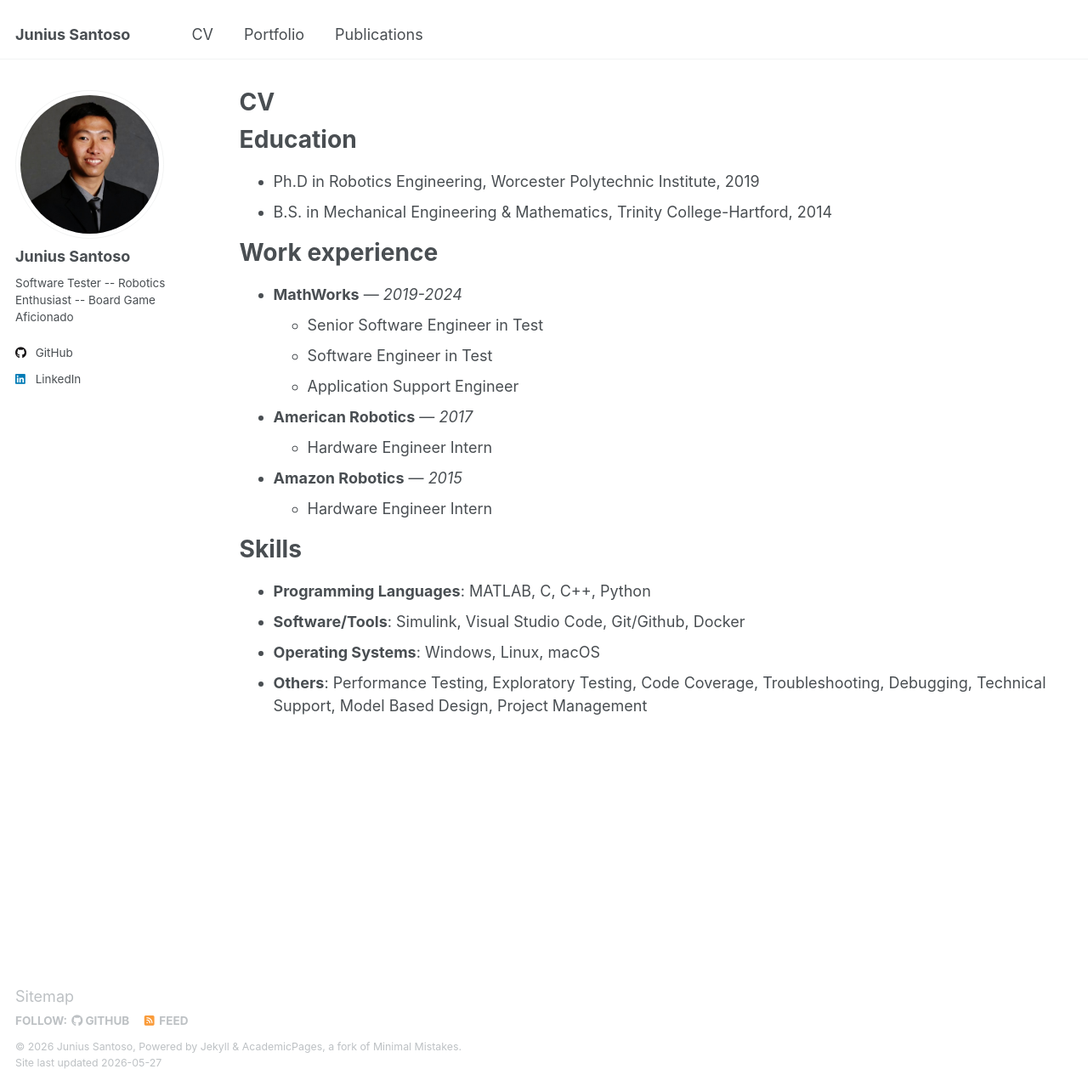
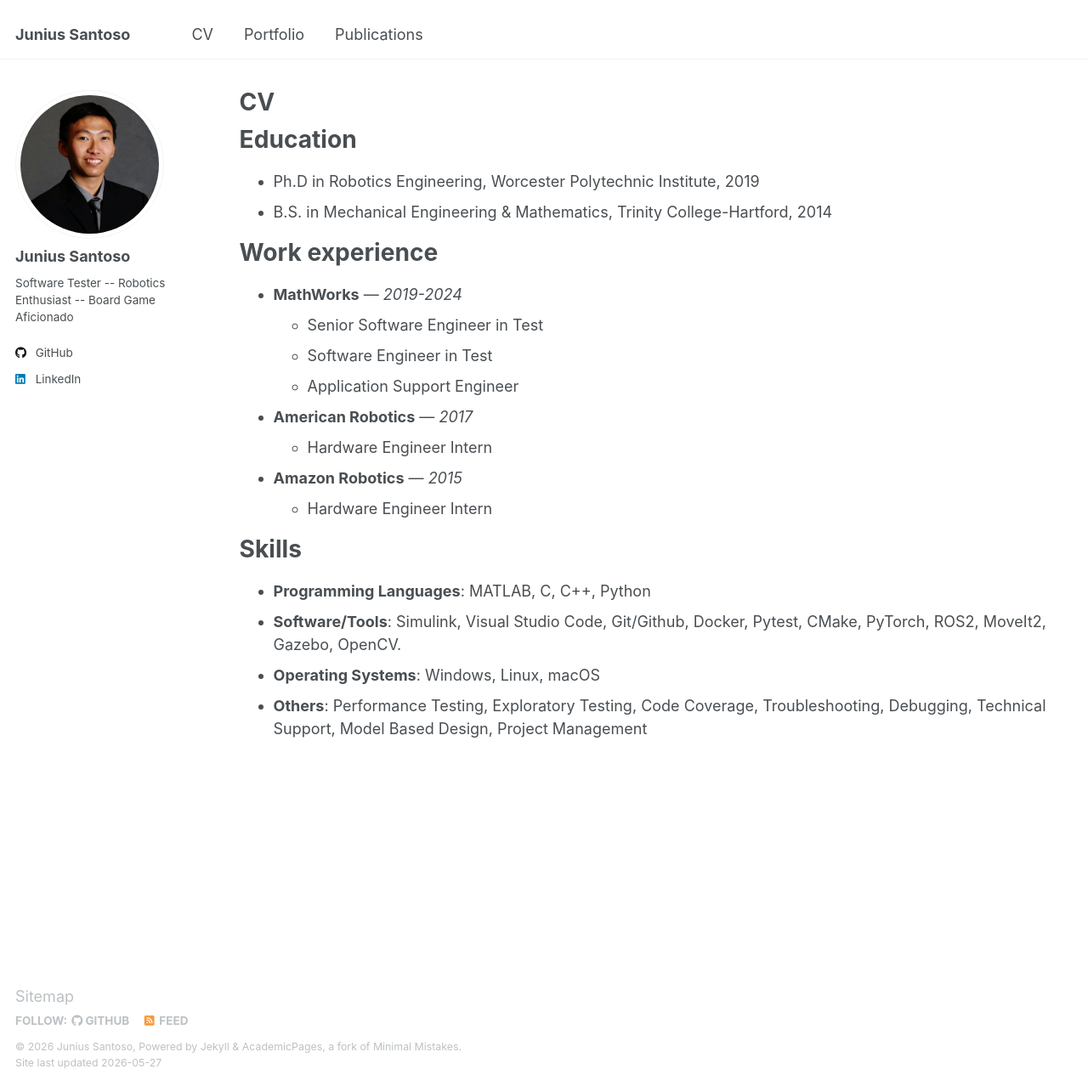
Before and after one commit to jsantoso91/jsantoso91.github.io, a Jekyll site: the page built from _pages/cv.md, in a window 1280 px wide and 1278 px high. Shown: the whole window at 85% size. Built offline with Jekyll 4.4.1, drawn with Linux system fonts in a browser that asks for light colours.

Commit message:
update resume with skills learned from projects

```diff
--- a/_pages/cv.md
+++ b/_pages/cv.md
@@ -30,6 +30,6 @@ Work experience
 Skills
 ======
 * **Programming Languages**: MATLAB, C, C++, Python
-* **Software/Tools**: Simulink, Visual Studio Code, Git/Github, Docker
+* **Software/Tools**: Simulink, Visual Studio Code, Git/Github, Docker, Pytest, CMake, PyTorch, ROS2, MoveIt2, Gazebo, OpenCV.
 * **Operating Systems**: Windows, Linux, macOS
 * **Others**: Performance Testing, Exploratory Testing, Code Coverage, Troubleshooting, Debugging, Technical Support, Model Based Design, Project Management
```
